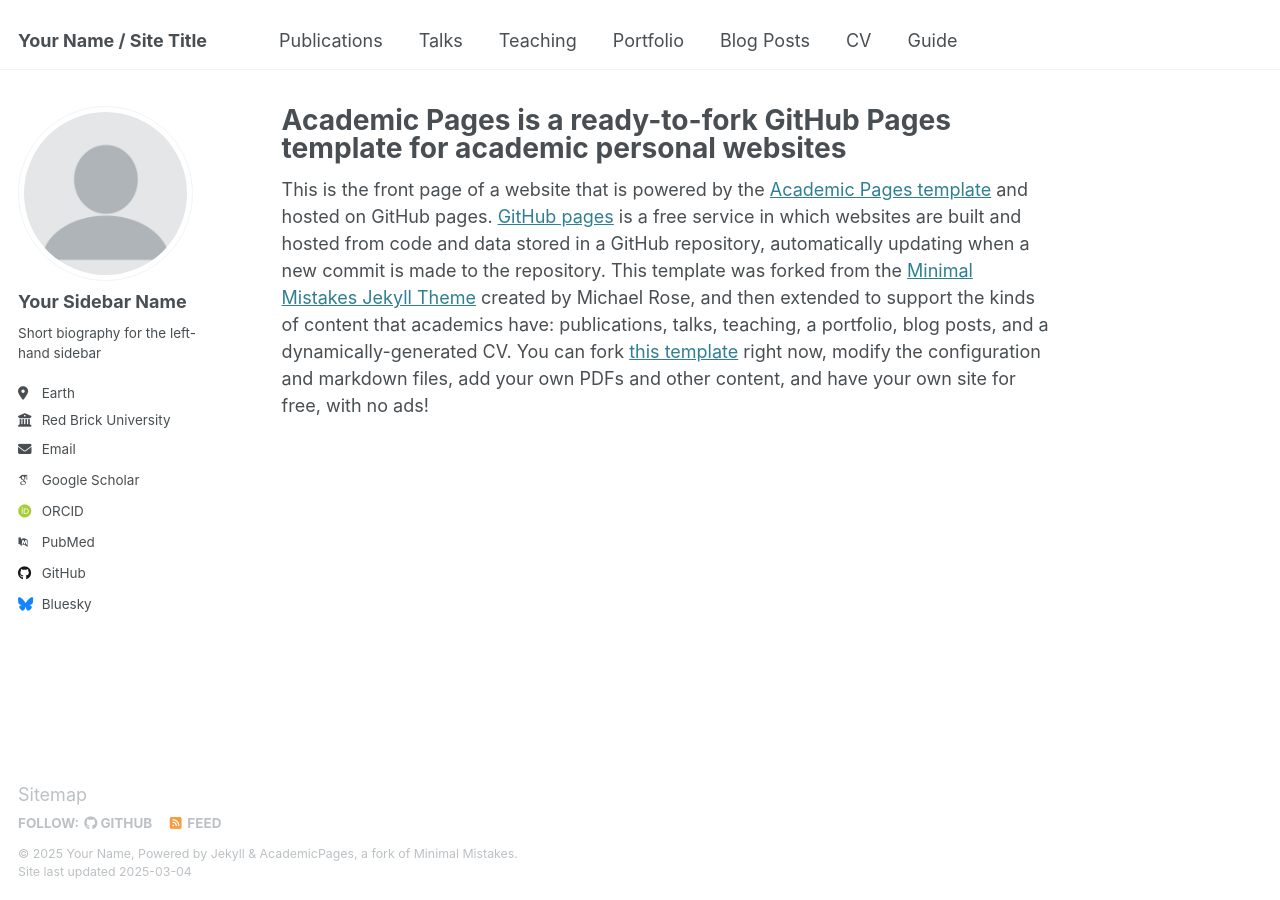
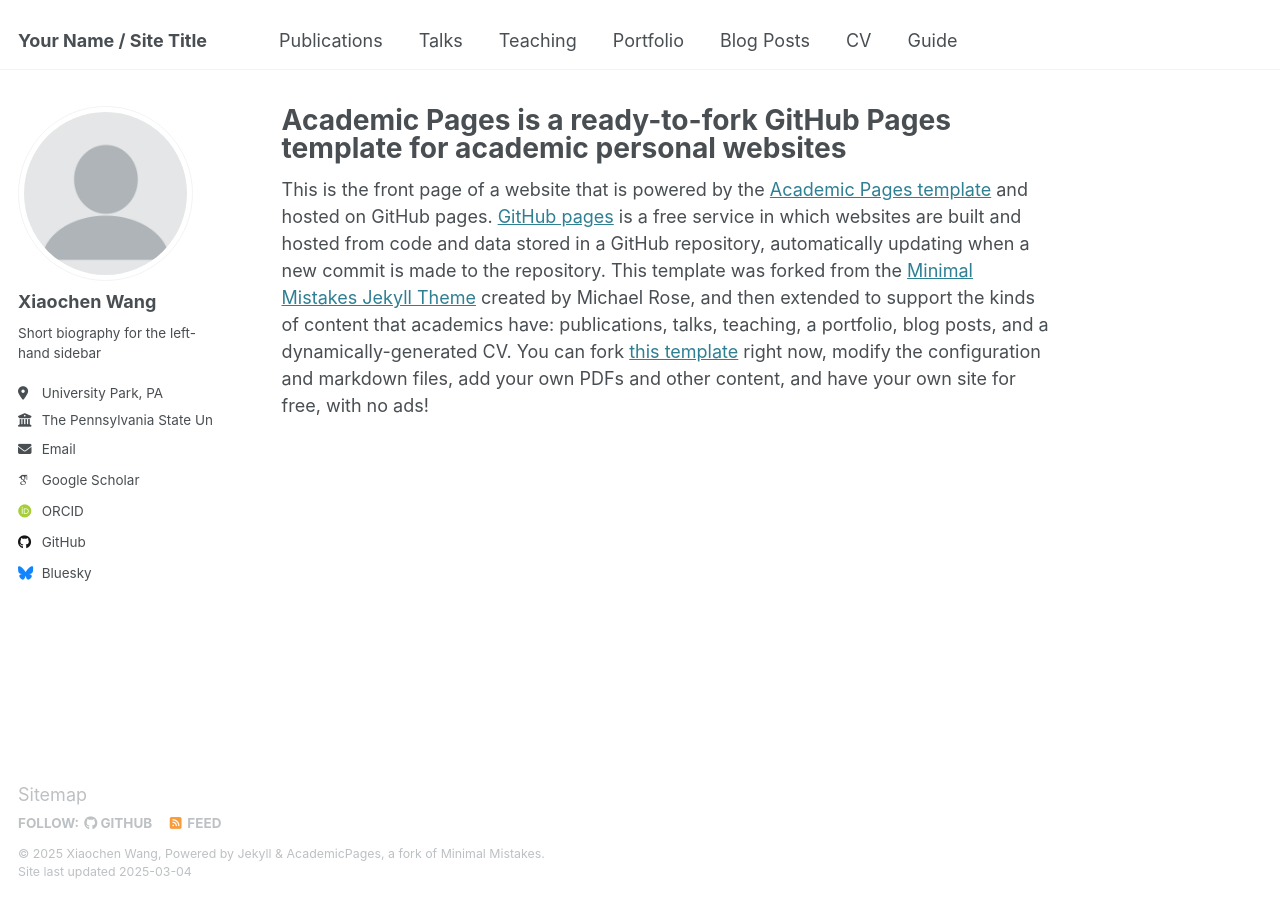
Before and after one commit to XiaochenWang-PSU/XiaochenWang-PSU.github.io, a Jekyll site: the page built from _pages/about.md, in a window 1280 px wide. Built offline with Jekyll 4.4.1, drawn with Linux system fonts in a browser that asks for light colours; some web fonts are replaced.

Commit message:
Update _config.yml

```diff
--- a/_config.yml
+++ b/_config.yml
@@ -11,7 +11,7 @@ locale                   : "en-US"
 site_theme               : "default"
 title                    : "Your Name / Site Title"
 title_separator          : "-"
-name                     : &name "Your Name"
+name                     : &name "Xiaochen Wang"
 description              : &description "personal description"
 url                      : https://academicpages.github.io # the base hostname & protocol for your site e.g. "https://[your GitHub username].github.io"
 baseurl                  : "" # the subpath of your site, e.g. "/blog"
@@ -23,23 +23,23 @@ repository               : "academicpages/academicpages.github.io"
 author:
   # Biographic information
   avatar           : "profile.png"
-  name             : "Your Sidebar Name"
+  name             : "Xiaochen Wang"
   pronouns         : # example: "she/her"
   bio              : "Short biography for the left-hand sidebar"
-  location         : "Earth"
-  employer         : "Red Brick University"
+  location         : "University Park, PA"
+  employer         : "The Pennsylvania State University"
   uri              : # URL
-  email            : "none@example.org"
+  email            : "xcwang@psu.edu"
 
   # Academic websites
   arxiv            : # URL - Update with the correct link to your profile
-  googlescholar    : "https://scholar.google.com/citations?user=PS_CX0AAAAAJ"
+  googlescholar    : "https://scholar.google.com/citations?user=PXpHePgAAAAJ&hl=en"
   impactstory      : # URL
-  orcid            : "http://orcid.org/yourorcidurl"
-  semantic         : # URL
-  pubmed           : "https://www.ncbi.nlm.nih.gov/pubmed/?term=john+snow"
-  researchgate     : # URL
-  scopus           : # URL
+  orcid            : "https://orcid.org/0009-0001-7699-3016"
+#  semantic         : # URL
+#  pubmed           : "https://www.ncbi.nlm.nih.gov/pubmed/?term=john+snow"
+#  researchgate     : # URL
+#  scopus           : # URL
 
   # Repositories and software development
   bitbucket        : # Username - Update with your username on the site
```
